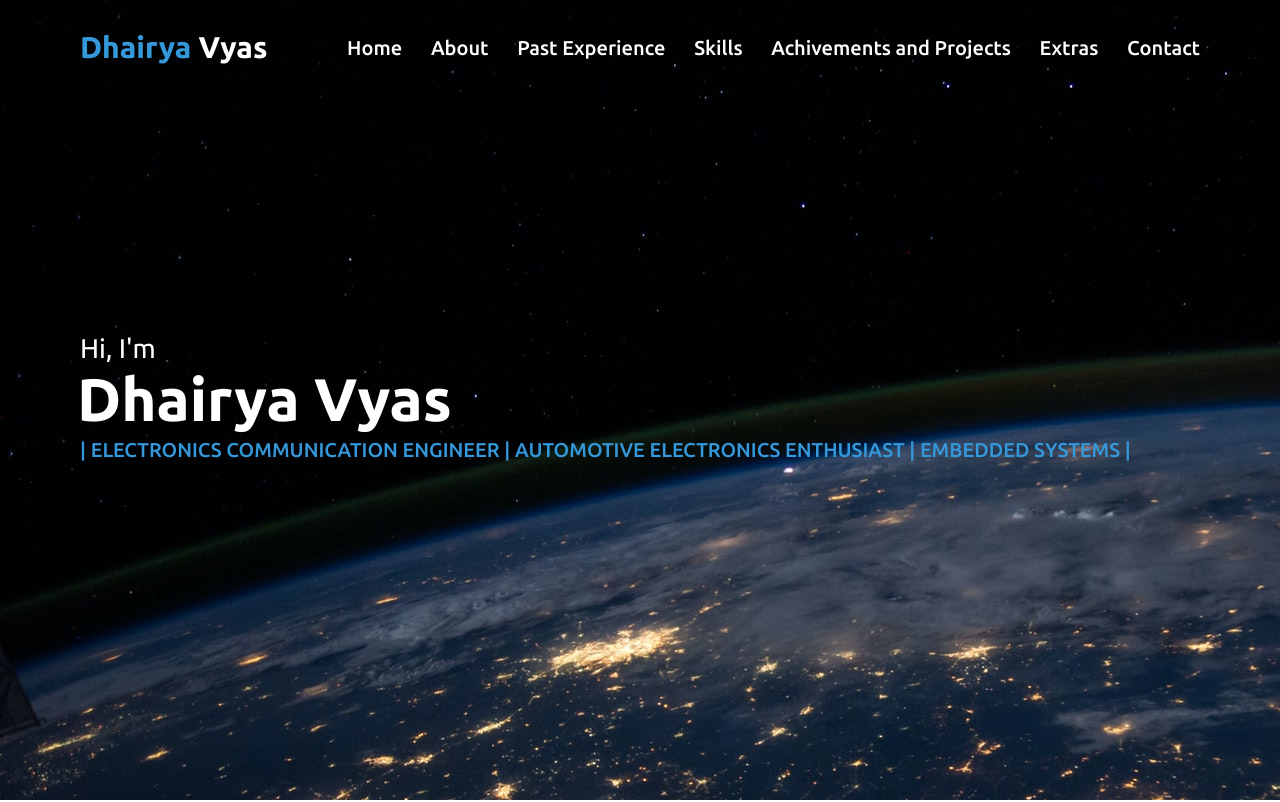
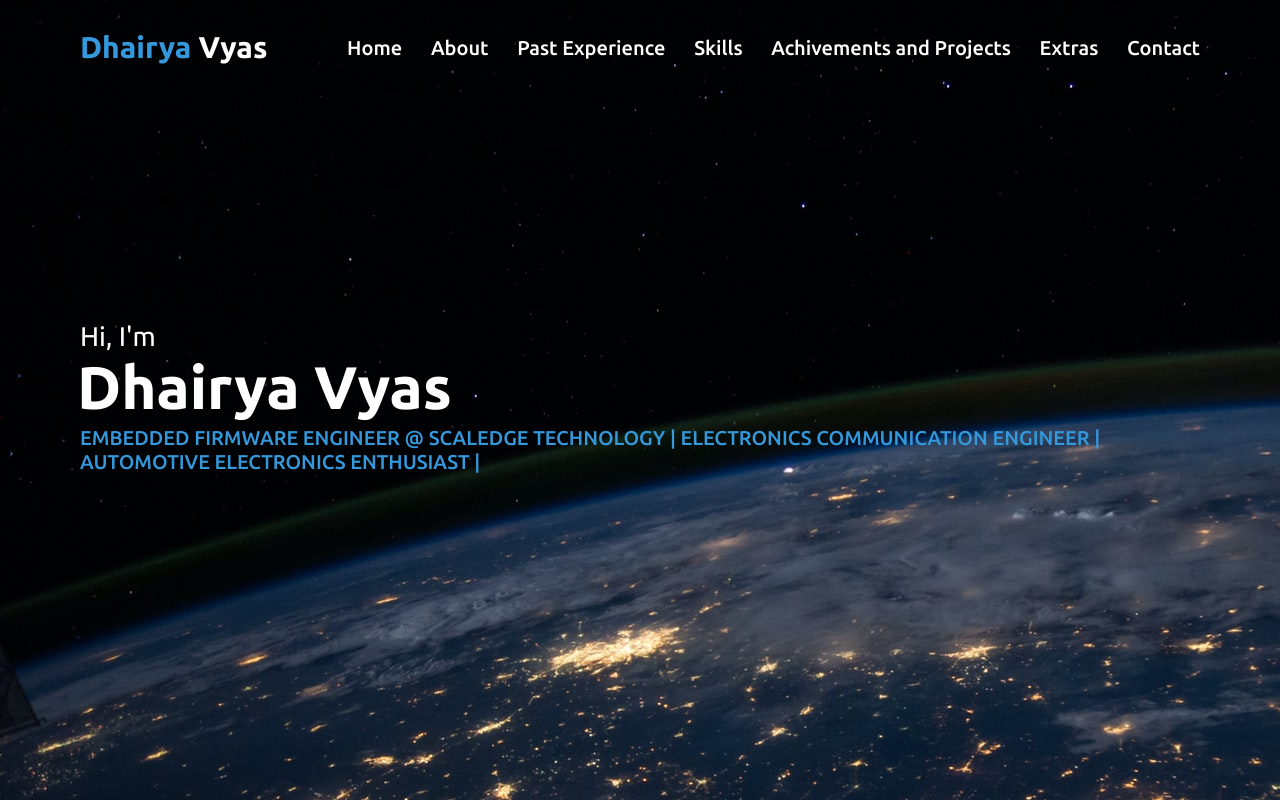
Before and after one commit to dhairya-vyas/Personal-portfolio-website, a plain HTML site: page index.html in a window 1280 px wide. Shown: the top 802 px of the page. Drawn offline with nearby package versions, Linux system fonts and the light colour scheme.

Commit message:
Update index.html

```diff
--- a/index.html
+++ b/index.html
@@ -42,7 +42,7 @@
             <div class="home-content">
                 <div class="text-1">Hi, I'm </div>
                 <div class="text-2">Dhairya Vyas </div>
-                <div class="text-3"><span>| ELECTRONICS COMMUNICATION ENGINEER | AUTOMOTIVE ELECTRONICS ENTHUSIAST | EMBEDDED SYSTEMS |</span></div>
+                <div class="text-3"><span>EMBEDDED FIRMWARE ENGINEER @ SCALEDGE TECHNOLOGY | ELECTRONICS COMMUNICATION ENGINEER | AUTOMOTIVE ELECTRONICS ENTHUSIAST | </span></div>
                 <!--<a href="#">Hire me</a>-->
             </div>
         </div>
```
